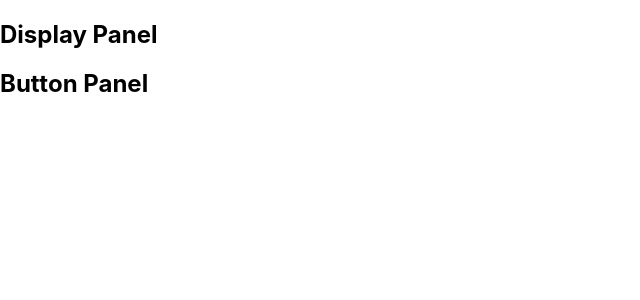
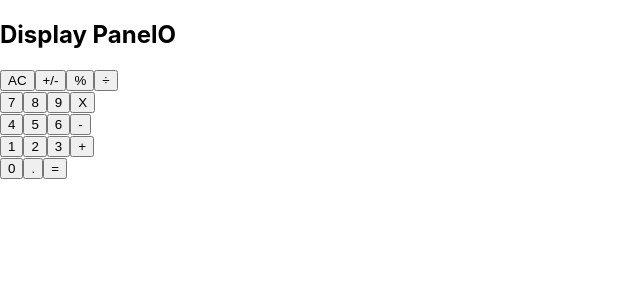
Before and after one commit to vmwhoami/react-calculator, a React (Create React App) app: page / in a window 1280 px wide. Shown: the top 300 px of the page, without its empty margins (0-640 px from the left). Built offline with nearby package versions, Linux system fonts and the light colour scheme.

Commit message:
add Button element with keys

```diff
--- /dev/null
+++ b/src/components/Button.js
@@ -0,0 +1,19 @@
+import React from 'react';
+import PropTypes from 'prop-types';
+
+const Button = props => {
+  const { name } = props;
+  return (
+    <>
+      <button type="button">{name}</button>
+    </>
+  );
+};
+
+Button.propTypes = {
+  name: PropTypes.string.isRequired,
+};
+Button.default = {
+  name: '',
+};
+export default Button;
--- a/src/components/ButtonPanel.js
+++ b/src/components/ButtonPanel.js
@@ -1,18 +1,32 @@
 import React from 'react';
+import Button from './Button';
 
-const ButtonPanel = () => (
-  <>
-    <h2>Button Panel</h2>
-  </>
-);
-// class ButtonPanel extends React.Component {
-//   render() {
-//     return (
-//       <>
-//         <h2>Button Panel</h2>
-//       </>
-//     );
-//   }
-// }
+const ButtonPanel = () => {
+  const group1 = ['AC', '+/-', '%', '÷'];
+  const group2 = ['7', '8', '9', 'X'];
+  const group3 = ['4', '5', '6', '-'];
+  const group4 = ['1', '2', '3', '+'];
+  const group5 = ['0', '.', '='];
+
+  return (
+    <>
+      <div className="group1">
+        {group1.map(element => <Button name={element} key={`${element}`} />)}
+      </div>
+      <div className="group2">
+        {group2.map(element => <Button name={element} key={`${element}`} />)}
+      </div>
+      <div className="group3">
+        {group3.map(element => <Button name={element} key={`${element}`} />)}
+      </div>
+      <div className="group4">
+        {group4.map(element => <Button name={element} key={`${element}`} />)}
+      </div>
+      <div className="group5">
+        {group5.map(element => <Button name={element} key={`${element}`} />)}
+      </div>
+    </>
+  );
+};
 
 export default ButtonPanel;
--- a/src/components/Display.js
+++ b/src/components/Display.js
@@ -1,19 +1,23 @@
 import React from 'react';
+import PropTypes from 'prop-types';
 
-const Display = () => (
-  <>
-    <h2>Display Panel</h2>
-  </>
-);
+const Display = props => {
+  const { result } = props;
+  return (
+    <>
+      <h2>
+        Display Panel
+        {result}
+      </h2>
+    </>
+  );
+};
 
-// class Display extends React.Component {
-//   render() {
-//     return (
-//       <>
-//         <h2>Display Panel</h2>
-//       </>
-//     );
-//   }
-// }
+Display.defaultProps = {
+  result: 'O',
+};
+Display.propTypes = {
+  result: PropTypes.string,
+};
 
 export default Display;
```
